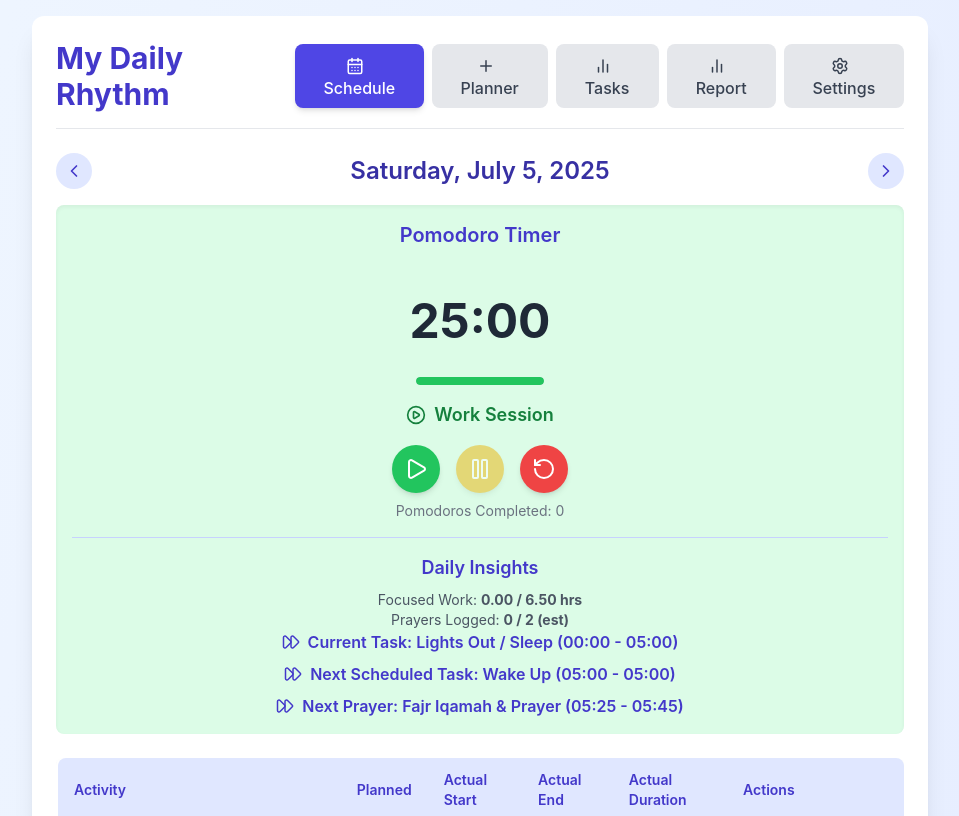
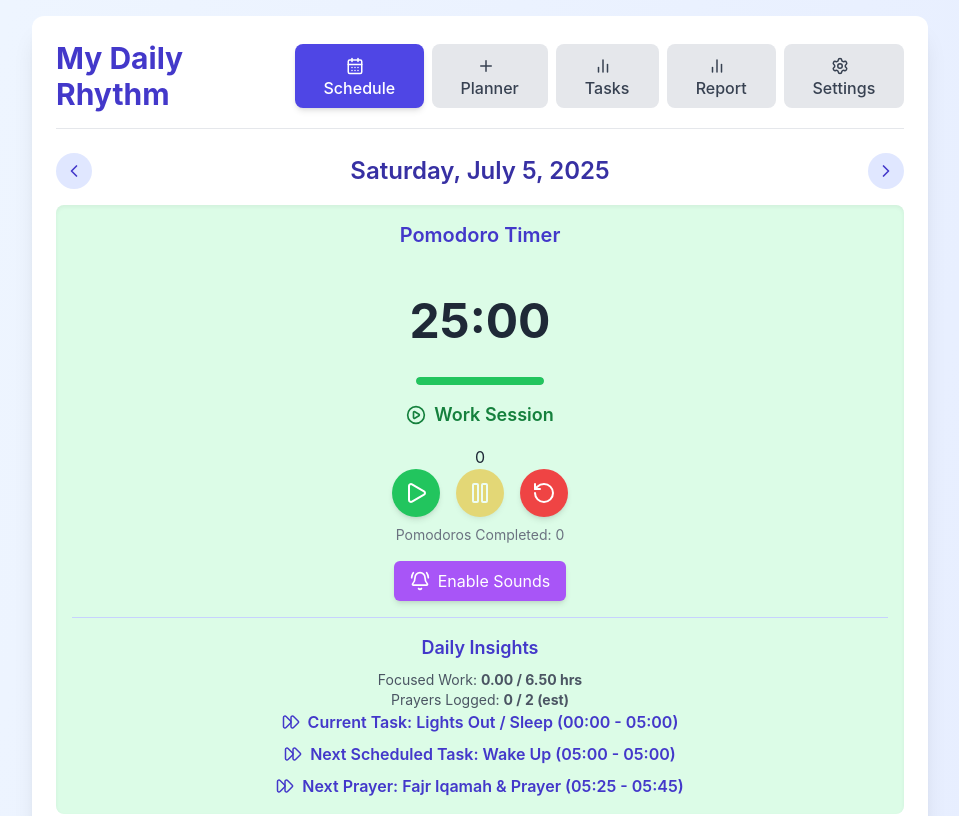
Before and after one commit to amanpv-mtu/myScheduleApp, a React (Create React App) app: page / in a window 1280 px wide. Shown: the top 816 px of the page, without its empty margins (160-1119 px from the left). Built offline with nearby package versions, Linux system fonts and the light colour scheme.

Commit message:
Added option to popup reminders and audio alert (to be tested)

```diff
--- a/src/App.js
+++ b/src/App.js
@@ -1,5 +1,5 @@
 import React, { useState, useEffect, useRef, useCallback } from 'react';
-import { Play, Pause, RotateCcw, BarChart2, CalendarDays, ChevronLeft, ChevronRight, Settings, FastForward, Edit, Plus, Trash2, Save, X, Clock, CheckCircle, AlertCircle, PlayCircle, StopCircle, RefreshCcw, Link, Upload, Download } from 'lucide-react'; // Added new icons
+import { Play, Pause, RotateCcw, BarChart2, CalendarDays, ChevronLeft, ChevronRight, Settings, FastForward, Edit, Plus, Trash2, Save, X, Clock, CheckCircle, AlertCircle, PlayCircle, StopCircle, RefreshCcw, Link, Upload, Download, BellRing } from 'lucide-react'; // Added new icons
 
 // Tailwind CSS is assumed to be available in the environment.
 
@@ -43,13 +43,15 @@ const formatDateToYYYYMMDD = (date) => {
 
 // Helper to determine time of day group for styling and grouping
 const getTimeOfDayGroup = (timeStr) => {
-  const [hours] = timeStr.split(':').map(Number);
-
-  if (hours >= 0 && hours < 5) return 'night'; // 00:00 to 04:59
+  const [hours, minutes] = timeStr.split(':').map(Number);
+
+  // Redefined Night: from Maghrib (21:55) to end of sleep (05:00)
+  // This means 21:55 onwards, and 00:00 to 04:59
+  if ((hours > 21 || (hours === 21 && minutes >= 55)) || (hours >= 0 && hours < 5)) return 'night'; // 21:55 to 04:59 (next day)
   if (hours >= 5 && hours < 9) return 'early-morning'; // 05:00 to 08:59
   if (hours >= 9 && hours < 13) return 'midday'; // 09:00 to 12:59
   if (hours >= 13 && hours < 19) return 'afternoon'; // 13:00 to 18:59
-  if (hours >= 19 && hours <= 23) return 'evening'; // 19:00 to 23:59
+  if (hours >= 19 && (hours < 21 || (hours === 21 && minutes < 55))) return 'evening'; // 19:00 to 21:54
 
   return ''; // Fallback
 };
@@ -85,7 +87,8 @@ const initialDefaultSchedule = { // Renamed to initialDefaultSchedule
     { id: 'quran-evening', activity: 'Evening Routine / Quran / Prepare for Bed', plannedStart: '22:15', plannedEnd: '23:15', type: 'spiritual' },
     { id: 'isha-prep', activity: 'Prepare for Isha', plannedStart: '23:15', plannedEnd: '23:25', type: 'spiritual' },
     { id: 'isha-prayer', activity: 'Isha Iqamah & Prayer', plannedStart: '23:25', plannedEnd: '23:45', type: 'spiritual' },
-    { id: 'pre-sleep', activity: 'Pre-Sleep Routine', plannedStart: '23:45', plannedEnd: '00:00', type: 'personal' },
+    { id: 'plan-next-day', activity: 'Plan Next Day', plannedStart: '23:45', plannedEnd: '23:55', type: 'personal' }, // Added new activity
+    { id: 'pre-sleep', activity: 'Pre-Sleep Routine', plannedStart: '23:55', plannedEnd: '00:00', type: 'personal' }, // Adjusted start time
     { id: 'sleep', activity: 'Lights Out / Sleep', plannedStart: '00:00', plannedEnd: '05:00', type: 'personal' },
   ],
   // Specific activities for soccer days
@@ -149,7 +152,7 @@ function App() {
   const [editingSubTaskId, setEditingSubTaskId] = useState(null); // State to track which ad-hoc sub-task is being edited
 
   // State to track the currently running schedule block for the Pomodoro timer
-  const [currentPomodoroBlockId, setCurrentPomodoroBlockId] = useState(null);
+  const [currentPomodoroBlockId, setCurrentPomodoroBlockId] = useState(0);
   // State to track how much time of the current schedule block has been consumed by Pomodoro cycles
   const [blockTimeConsumed, setBlockTimeConsumed] = useState(0); // in seconds
 
@@ -213,6 +216,15 @@ function App() {
     }
   });
 
+  // NEW: State for reminder modal
+  const [showReminderModal, setShowReminderModal] = useState(false);
+  const [reminderActivity, setReminderActivity] = useState(null);
+  // Using useRef to store reminders shown today, so updates don't trigger re-renders
+  const remindersShownToday = useRef(new Set());
+
+  // NEW: State for audio enablement
+  const [audioEnabled, setAudioEnabled] = useState(false);
+
 
   // Ref for the table container to enable scrolling
   const scheduleTableRef = useRef(null);
@@ -258,6 +270,11 @@ function App() {
     localStorage.setItem('projectTasks', JSON.stringify(projectTasks));
   }, [projectTasks]);
 
+  // Reset remindersShownToday when currentDate changes
+  useEffect(() => {
+    remindersShownToday.current = new Set();
+  }, [currentDate]);
+
 
   // Pomodoro Timer Logic
   useEffect(() => {
@@ -268,7 +285,9 @@ function App() {
             return { ...prev, timeLeft: prev.timeLeft - 1 };
           } else {
             // Time's up, play sound and clear interval
-            audioRef.current.play();
+            if (audioEnabled) { // Only play if audio is enabled
+              audioRef.current.play();
+            }
             clearInterval(intervalRef.current);
 
             let nextMode = prev.mode;
@@ -362,7 +381,7 @@ function App() {
     }
 
     return () => clearInterval(intervalRef.current);
-  }, [pomodoroTimer.running, pomodoroTimer.timeLeft, pomodoroTimer.mode, pomodoroSettings, currentPomodoroBlockId, dailyScheduleState, blockTimeConsumed]);
+  }, [pomodoroTimer.running, pomodoroTimer.timeLeft, pomodoroTimer.mode, pomodoroSettings, currentPomodoroBlockId, dailyScheduleState, blockTimeConsumed, audioEnabled]);
 
 
   const subdivideActivity = useCallback((activity, maxMinutes, dateContext) => {
@@ -456,10 +475,26 @@ function App() {
       scheduleForDay.splice(insertIndex > -1 ? insertIndex : scheduleForDay.length, 0, jumuahPrayer);
     }
 
+    // Custom sort logic to put activities spanning midnight at the end of the day
     scheduleForDay.sort((a, b) => {
       const timeA = parseTime(a.plannedStart, currentDate);
       const timeB = parseTime(b.plannedStart, currentDate);
-      return timeA - timeB;
+
+      let sortableTimeA = timeA;
+      let sortableTimeB = timeB;
+
+      // If an activity starts before 5 AM, treat it as if it's on the "next" day for sorting purposes
+      // This ensures 'Lights Out / Sleep' (00:00 - 05:00) comes after activities ending near midnight
+      if (timeA.getHours() < 5) {
+        sortableTimeA = new Date(timeA);
+        sortableTimeA.setDate(sortableTimeA.getDate() + 1);
+      }
+      if (timeB.getHours() < 5) {
+        sortableTimeB = new Date(timeB);
+        sortableTimeB.setDate(sortableTimeB.getDate() + 1);
+      }
+
+      return sortableTimeA - sortableTimeB;
     });
 
     let finalSchedule = [];
@@ -497,12 +532,27 @@ function App() {
         const activityStartToday = new Date(currentDate.getFullYear(), currentDate.getMonth(), currentDate.getDate(), plannedStart.getHours(), plannedStart.getMinutes(), 0, 0);
         let activityEndToday = new Date(currentDate.getFullYear(), currentDate.getMonth(), currentDate.getDate(), plannedEnd.getHours(), plannedEnd.getMinutes(), 0, 0);
 
+        // Handle activities that span across midnight
         if (plannedEnd < plannedStart) {
           activityEndToday.setDate(activityEndToday.getDate() + 1);
         }
 
+        // Check for current activity
         if (currentEstDate >= activityStartToday && currentEstDate < activityEndToday) {
           foundCurrentActivity = activity.id;
+        }
+
+        // Check for reminders (5 minutes before planned start)
+        const reminderTime = new Date(activityStartToday.getTime() - 5 * 60 * 1000);
+        if (currentEstDate >= reminderTime && currentEstDate < activityStartToday) {
+            if (!remindersShownToday.current.has(activity.id)) {
+                setReminderActivity(activity);
+                setShowReminderModal(true);
+                if (audioEnabled) { // Only play if audio is enabled
+                  audioRef.current.play();
+                }
+                remindersShownToday.current.add(activity.id); // Mark as shown
+            }
         }
       });
       setCurrentActivityId(foundCurrentActivity);
@@ -512,7 +562,8 @@ function App() {
     updateCurrentBlockAndProgress();
 
     return () => clearInterval(interval);
-  }, [dailyScheduleState, currentDate]);
+  }, [dailyScheduleState, currentDate, audioRef, audioEnabled]); // Added audioEnabled to dependencies
+
 
   useEffect(() => {
     if (currentActivityId && activeTab === 'schedule' && activityRefs.current.has(currentActivityId)) {
@@ -1214,6 +1265,13 @@ function App() {
       event.target.value = '';
     };
     reader.readAsText(file);
+  };
+
+  const handleEnableAudio = () => {
+    setAudioEnabled(true);
+    // Attempt to play a silent sound or the actual alert sound
+    // This initial play, triggered by user interaction, will unlock subsequent programmatic plays
+    audioRef.current.play().catch(e => console.log("Audio play failed on initial attempt (expected if no sound):", e));
   };
 
 
@@ -1357,6 +1415,22 @@ function App() {
                 </button>
               </div>
               <p className="text-sm text-gray-500 mt-2">Pomodoros Completed: {pomodoroTimer.pomodorosCompleted}</p>
+
+              {/* Audio Enable Button */}
+              {!audioEnabled && (
+                <button
+                  onClick={handleEnableAudio}
+                  className="mt-4 px-4 py-2 bg-purple-500 text-white rounded-md shadow-md hover:bg-purple-600 transition-colors duration-200 flex items-center justify-center mx-auto"
+                >
+                  <BellRing size={20} className="mr-2" /> Enable Sounds
+                </button>
+              )}
+              {audioEnabled && (
+                <p className="mt-4 text-sm text-green-700 flex items-center justify-center">
+                  <BellRing size={16} className="mr-1" /> Sounds Enabled
+                </p>
+              )}
+
 
               {/* Daily Insights */}
               <div className="mt-4 border-t pt-4 border-indigo-200">
@@ -2477,6 +2551,35 @@ function App() {
         />
       )}
 
+      {/* NEW: Reminder Modal */}
+      {showReminderModal && reminderActivity && (
+        <div className="fixed inset-0 bg-gray-600 bg-opacity-75 flex items-center justify-center p-4 z-50">
+          <div className="bg-white rounded-lg shadow-xl p-6 w-full max-w-sm text-center relative">
+            <button
+              onClick={() => setShowReminderModal(false)}
+              className="absolute top-3 right-3 p-1 rounded-full bg-gray-100 hover:bg-gray-200 transition-colors"
+              aria-label="Close reminder"
+            >
+              <X size={20} />
+            </button>
+            <BellRing size={48} className="mx-auto text-yellow-500 mb-4 animate-bounce" />
+            <h3 className="text-2xl font-bold text-indigo-700 mb-2">Upcoming Activity!</h3>
+            <p className="text-lg text-gray-800 mb-4">
+              <span className="font-semibold">{reminderActivity.activity}</span>
+            </p>
+            <p className="text-md text-gray-600 mb-6">
+              Starting at: <span className="font-bold">{reminderActivity.plannedStart}</span>
+            </p>
+            <button
+              onClick={() => setShowReminderModal(false)}
+              className="px-6 py-2 bg-indigo-600 text-white rounded-md shadow-md hover:bg-indigo-700 transition-colors"
+            >
+              Got It!
+            </button>
+          </div>
+        </div>
+      )}
+
     </div>
   );
 }
```
